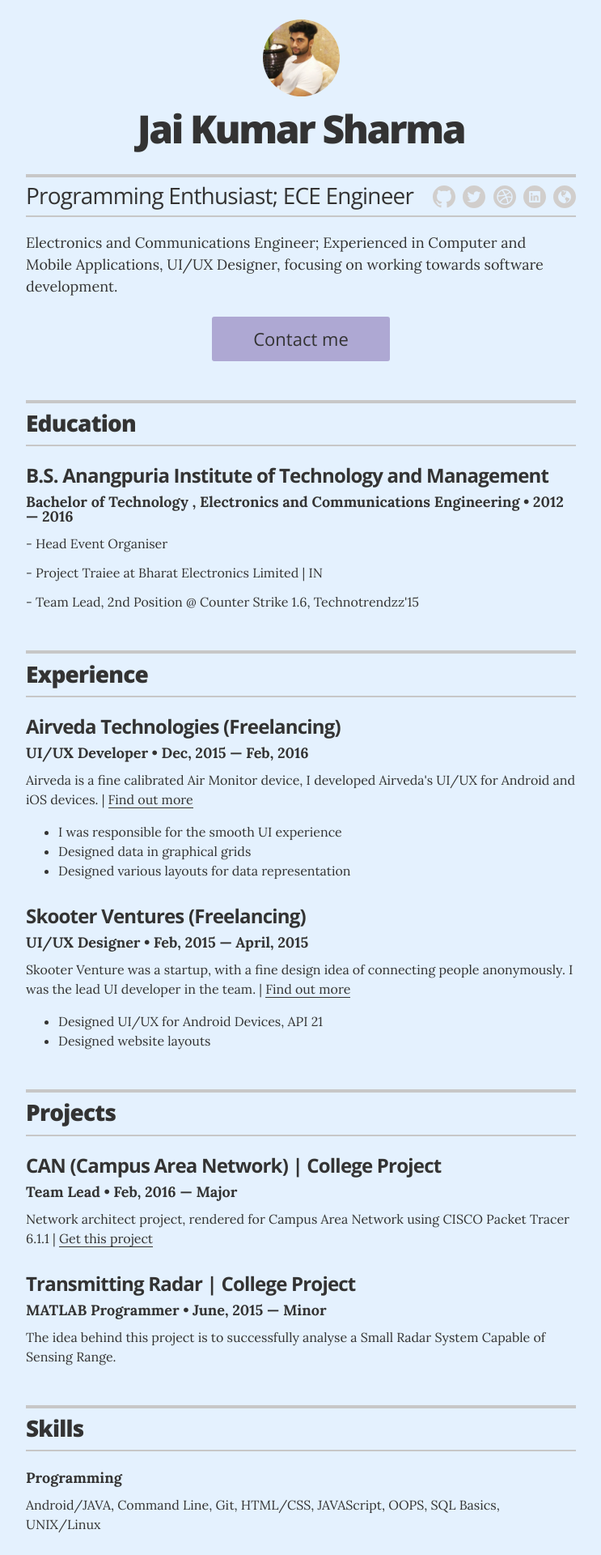
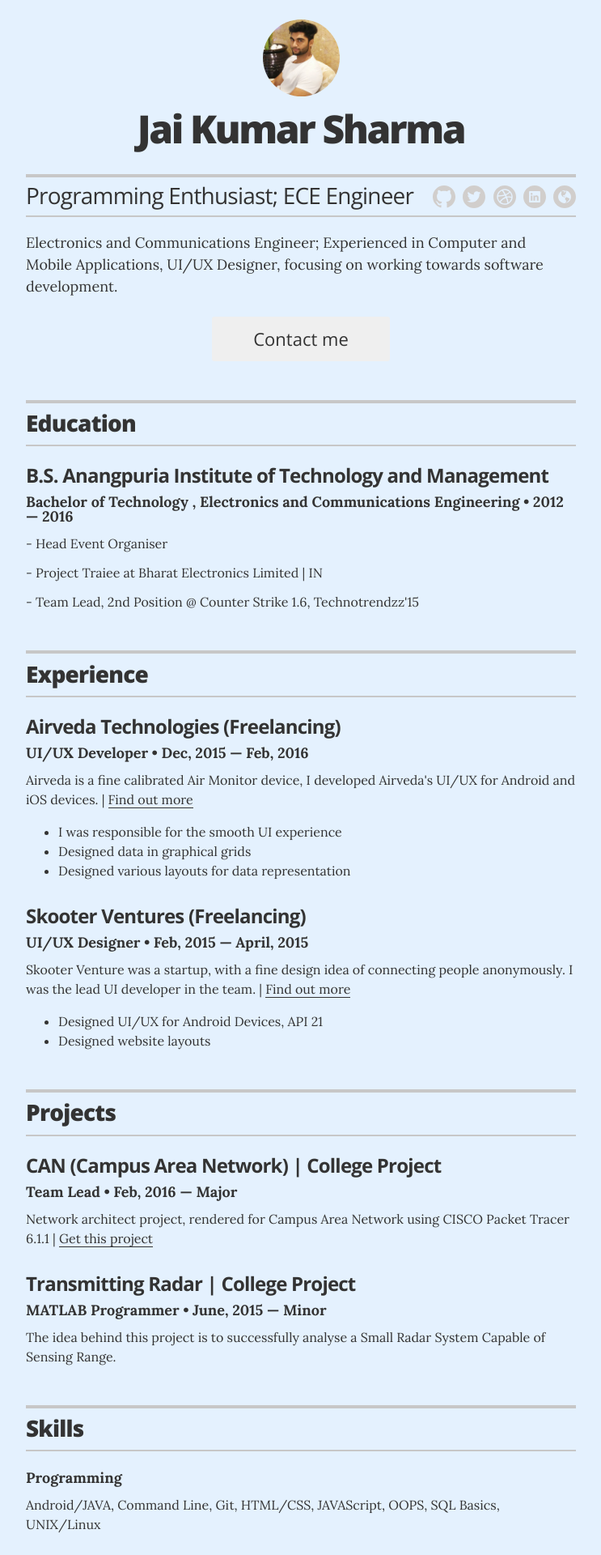
Before and after one commit to ja1sh/jaisharmafps.github.io, a Jekyll site: the page built from index.html, in a window 1280 px wide. Shown: the top 1920 px of the page at 81% size, without its empty margins (268-1011 px from the left). Built offline with Jekyll 4.4.1, drawn with Linux system fonts in a browser that asks for light colours; comment, search, counter and statistics services are not loaded.

Commit message:
theme fine tuned x1.9

```diff
--- a/_sass/_resume.scss
+++ b/_sass/_resume.scss
@@ -97,7 +97,7 @@
 
 .contact-button {
   @include border-radius(3px);
-  background-color: #AEA8D3;
+  background-color: #efefef;
   text-decoration: none;
   text-align: center;
   display: block;
```
